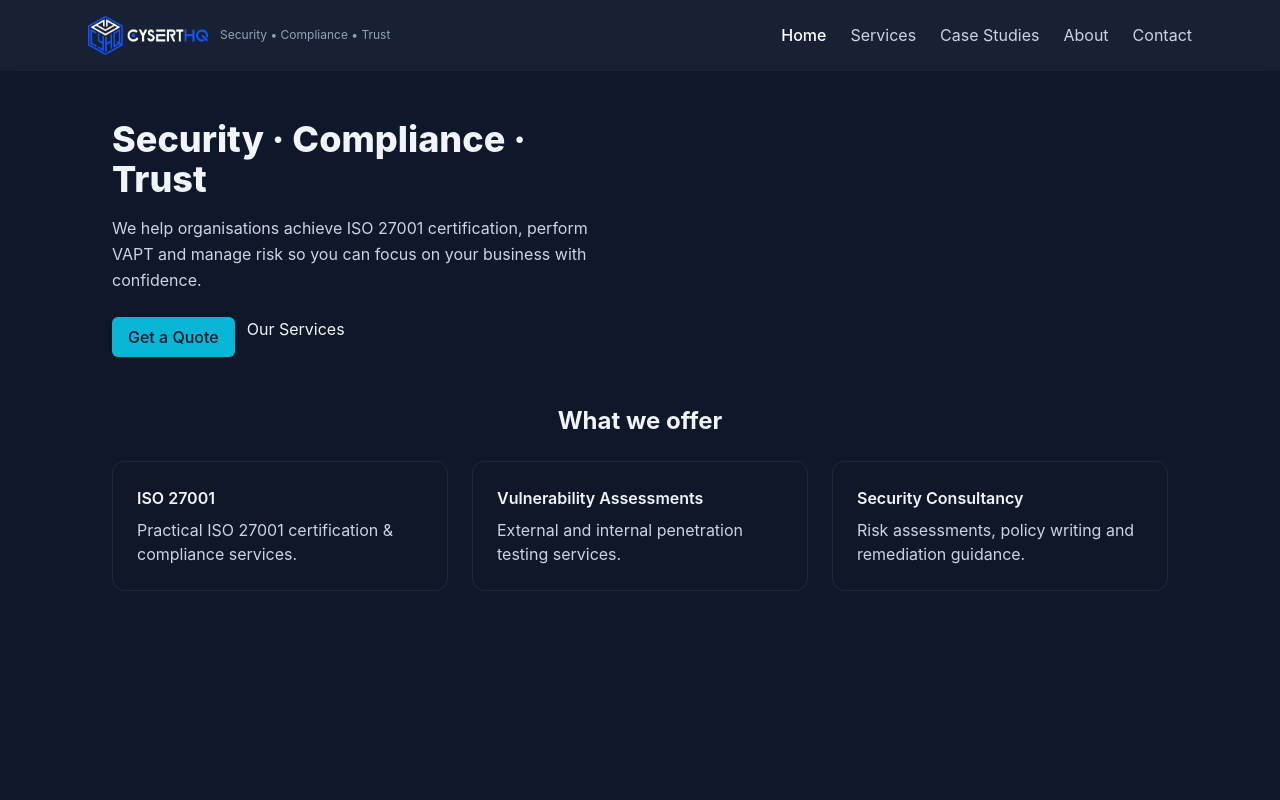
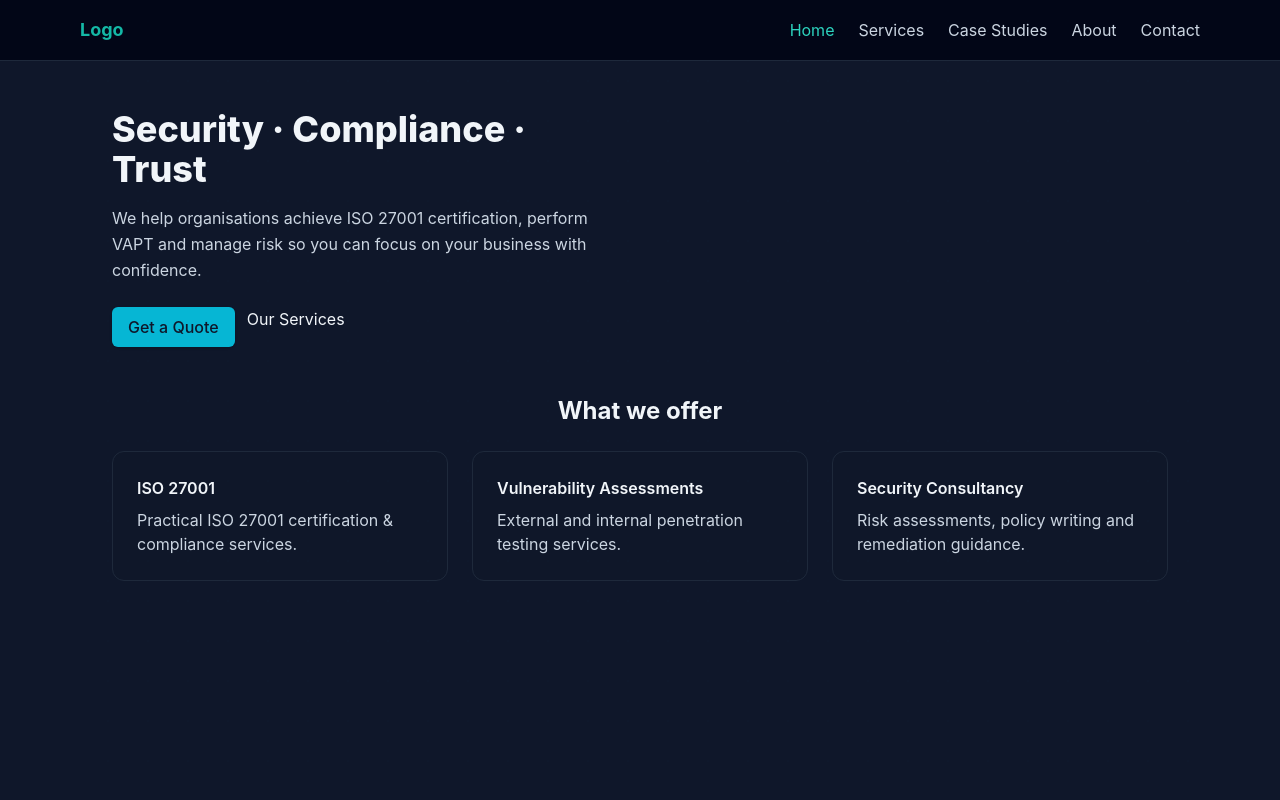
Before and after one commit to Yash-Pokarna/FinalWebsite, a Next.js app: page / in a window 1280 px wide. Shown: the top 800 px of the page. Built offline with nearby package versions, Linux system fonts and the light colour scheme.

Commit message:
Navbar New
Changes for mobile #2

```diff
--- a/components/Navbar.tsx
+++ b/components/Navbar.tsx
@@ -1,56 +1,44 @@
 'use client'
 import Link from 'next/link'
-import Image from 'next/image'
 import { usePathname } from 'next/navigation'
+import { useState } from 'react'
 
 export default function Navbar() {
   const path = usePathname() || '/'
-  const nav = [
-    ['/', 'Home'],
-    ['/services', 'Services'],
-    ['/case-studies', 'Case Studies'],
-    ['/about', 'About'],
-    ['/contact', 'Contact']
-  ]
+  const nav = [['/', 'Home'], ['/services','Services'], ['/case-studies','Case Studies'], ['/about','About'], ['/contact','Contact']]
+  const [menuOpen, setMenuOpen] = useState(false)
 
   return (
-    <header className="bg-slate-800/60 backdrop-blur sticky top-0 z-40">
-      <div className="max-w-6xl mx-auto px-6 py-4 flex items-center justify-between">
-        {/* Logo + Tagline */}
-        <Link href="/" className="flex items-center gap-3">
-          <Image
-            src="/Logo.png"
-            alt="CysertHQ Logo"
-            width={120}
-            height={120}
-            className="rounded-md"
-            priority
-          />
-          <p className="text-xs text-slate-400">
-            Security • Compliance • Trust
-          </p>
-        </Link>
+    <header className="bg-slate-950 border-b border-slate-800">
+      <div className="max-w-6xl mx-auto flex items-center justify-between p-4">
+        {/* Logo */}
+        <Link href="/" className="text-lg font-bold text-teal-500">Logo</Link>
 
-        {/* Nav links */}
-        <nav className="hidden md:flex gap-6 text-slate-300">
+        {/* Desktop Nav */}
+        <nav className="hidden md:flex gap-6">
           {nav.map(([href, label]) => (
-            <Link
-              key={href}
-              href={href as string}
-              className={
-                path === href
-                  ? 'text-white font-medium'
-                  : 'hover:text-white'
-              }
-            >
+            <Link key={href} href={href} className={path === href ? "text-teal-400" : "text-slate-300"}>
               {label}
             </Link>
           ))}
         </nav>
 
-        {/* Mobile menu icon */}
-        <div className="md:hidden text-slate-300">☰</div>
+        {/* Mobile Menu Button */}
+        <button className="md:hidden p-2 border rounded" onClick={() => setMenuOpen(!menuOpen)}>
+          {menuOpen ? "Close" : "Menu"}
+        </button>
       </div>
+
+      {/* Mobile Nav */}
+      {menuOpen && (
+        <nav className="md:hidden flex flex-col gap-4 p-4 bg-slate-900">
+          {nav.map(([href, label]) => (
+            <Link key={href} href={href} className="text-slate-200" onClick={() => setMenuOpen(false)}>
+              {label}
+            </Link>
+          ))}
+        </nav>
+      )}
     </header>
   )
 }
```
